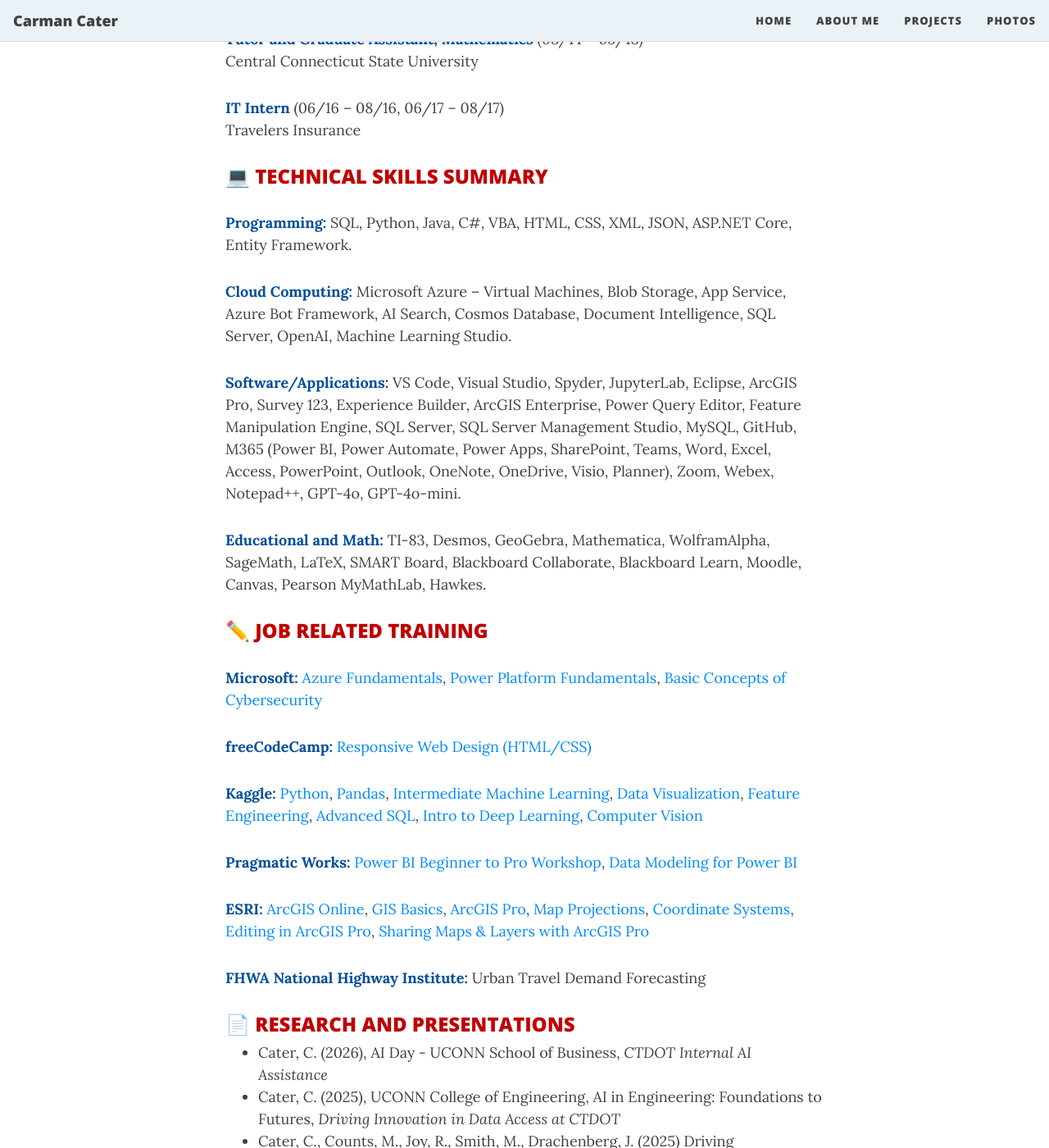
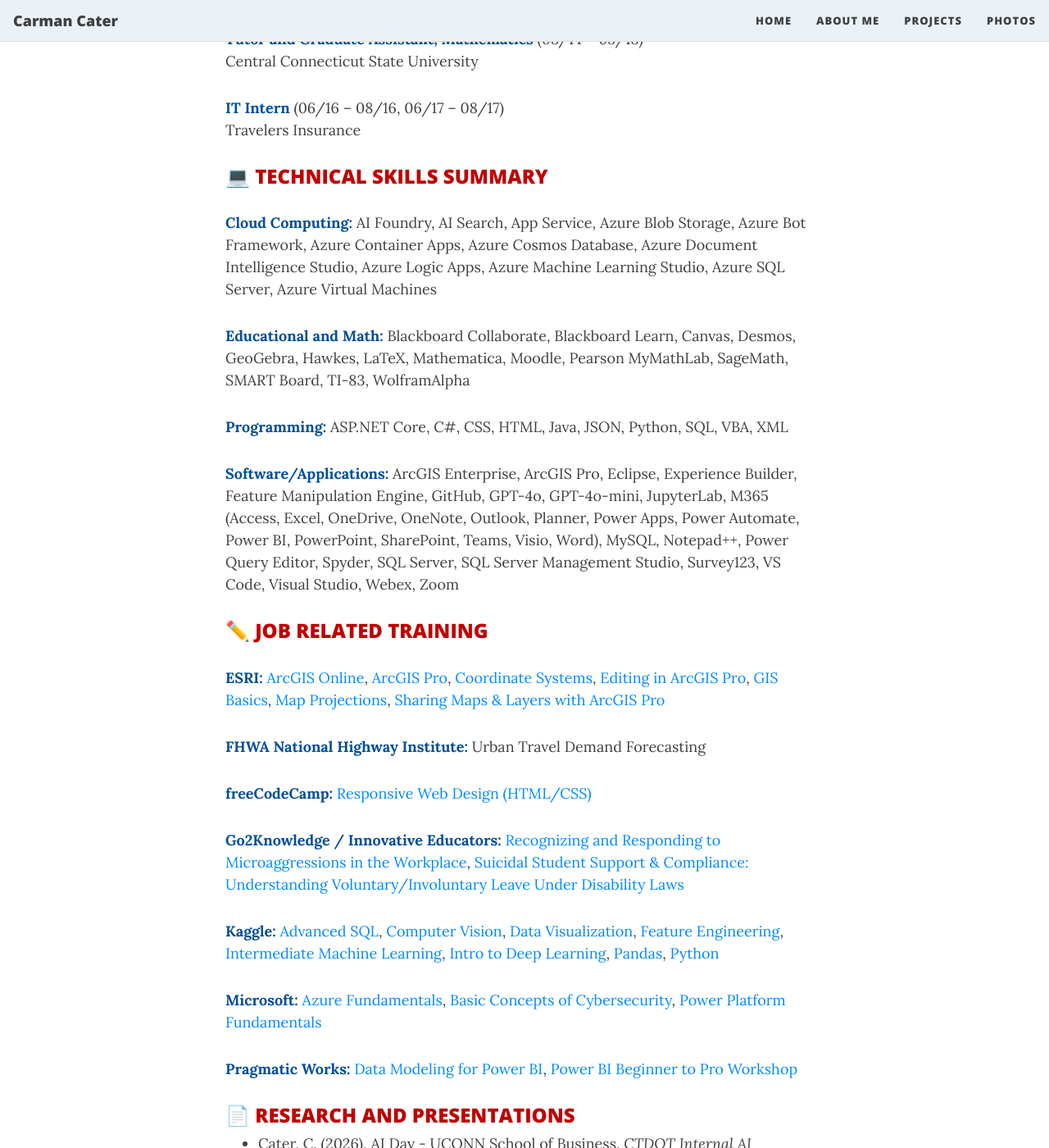
Before and after one commit to carmancater/carmancater.github.io, a Jekyll site: the page built from aboutme.md, in a window 1280 px wide and 1400 px high, scrolled down 1263 px. Shown: the whole window at 82% size. Built offline with Jekyll 4.4.1, drawn with Linux system fonts in a browser that asks for light colours; nearby versions of some CDN libraries; emoji names are drawn with the system emoji font.

Commit message:
Update aboutme.md

```diff
--- a/aboutme.md
+++ b/aboutme.md
@@ -48,27 +48,29 @@
 
 ### :computer: <span style="color: #C00000">TECHNICAL SKILLS SUMMARY</span>
 
-<span style="color: #004E9A">**Programming:**</span> SQL, Python, Java, C#, VBA, HTML, CSS, XML, JSON, ASP.NET Core, Entity Framework.
+<span style="color: #004E9A">**Cloud Computing:**</span> AI Foundry, AI Search, App Service, Azure Blob Storage, Azure Bot Framework, Azure Container Apps, Azure Cosmos Database, Azure Document Intelligence Studio, Azure Logic Apps, Azure Machine Learning Studio, Azure SQL Server, Azure Virtual Machines
 
-<span style="color: #004E9A">**Cloud Computing:**</span> Microsoft Azure – Virtual Machines, Blob Storage, App Service, Azure Bot Framework, AI Search, Cosmos Database, Document Intelligence, SQL Server, OpenAI, Machine Learning Studio.
+<span style="color: #004E9A">**Educational and Math:**</span> Blackboard Collaborate, Blackboard Learn, Canvas, Desmos, GeoGebra, Hawkes, LaTeX, Mathematica, Moodle, Pearson MyMathLab, SageMath, SMART Board, TI-83, WolframAlpha
 
-<span style="color: #004E9A">**Software/Applications:**</span> VS Code, Visual Studio, Spyder, JupyterLab, Eclipse, ArcGIS Pro, Survey 123, Experience Builder, ArcGIS Enterprise, Power Query Editor, Feature Manipulation Engine, SQL Server, SQL Server Management Studio, MySQL, GitHub, M365 (Power BI, Power Automate, Power Apps, SharePoint, Teams, Word, Excel, Access, PowerPoint, Outlook, OneNote, OneDrive, Visio, Planner), Zoom, Webex, Notepad++, GPT-4o, GPT-4o-mini.
+<span style="color: #004E9A">**Programming:**</span> ASP.NET Core, C#, CSS, HTML, Java, JSON, Python, SQL, VBA, XML
 
-<span style="color: #004E9A">**Educational and Math:**</span> TI-83, Desmos, GeoGebra, Mathematica, WolframAlpha, SageMath, LaTeX, SMART Board, Blackboard Collaborate, Blackboard Learn, Moodle, Canvas, Pearson MyMathLab, Hawkes.
+<span style="color: #004E9A">**Software/Applications:**</span> ArcGIS Enterprise, ArcGIS Pro, Eclipse, Experience Builder, Feature Manipulation Engine, GitHub, GPT-4o, GPT-4o-mini, JupyterLab, M365 (Access, Excel, OneDrive, OneNote, Outlook, Planner, Power Apps, Power Automate, Power BI, PowerPoint, SharePoint, Teams, Visio, Word), MySQL, Notepad++, Power Query Editor, Spyder, SQL Server, SQL Server Management Studio, Survey123, VS Code, Visual Studio, Webex, Zoom
 
 ### :pencil2: <span style="color: #C00000">JOB RELATED TRAINING</span>
 
-<span style="color: #004E9A">**Microsoft:**</span> [Azure Fundamentals](https://learn.microsoft.com/en-us/users/carmancater/transcript/dg8qqte0kn16o9j?tab=tab-learning-paths){:target="_blank"}, [Power Platform Fundamentals](https://learn.microsoft.com/en-us/users/carmancater/transcript/dg8qqte0kn16o9j?tab=tab-learning-paths){:target="_blank"}, [Basic Concepts of Cybersecurity](https://learn.microsoft.com/en-us/users/carmancater/transcript/dg8qqte0kn16o9j?tab=tab-learning-paths){:target="_blank"}
+<span style="color: #004E9A">**ESRI:**</span> [ArcGIS Online](https://www.esri.com/training/TrainingRecord/Certificate/niteoneuaf/63f397c9d7c0ad50296133a0/300){:target="_blank"}, [ArcGIS Pro](https://www.esri.com/training/TrainingRecord/Certificate/carman.cater_CTDOT/64cbf5a958ad78436f8e0ea5/240){:target="_blank"}, [Coordinate Systems](https://www.esri.com/training/TrainingRecord/Certificate/carman.cater_CTDOT/65b080cb498903513abf54e0/300){:target="_blank"}, [Editing in ArcGIS Pro](https://www.esri.com/training/TrainingRecord/Certificate/carman.cater_CTDOT/6608276001ad13002759e586/240){:target="_blank"}, [GIS Basics](https://www.esri.com/training/TrainingRecord/Certificate/carman.cater_CTDOT/64b6ac3a4a632523fe3afb64/240){:target="_blank"}, [Map Projections](https://www.esri.com/training/TrainingRecord/Certificate/carman.cater_CTDOT/654a81cbc2e70746bde1b7de/300){:target="_blank"}, [Sharing Maps & Layers with ArcGIS Pro](https://www.esri.com/training/TrainingRecord/Certificate/carman.cater_CTDOT/6611e0626e9a9a13a9f81e0a/240){:target="_blank"}
+
+<span style="color: #004E9A">**FHWA National Highway Institute:**</span> Urban Travel Demand Forecasting
 
 <span style="color: #004E9A">**freeCodeCamp:**</span> [Responsive Web Design (HTML/CSS)](https://www.freecodecamp.org/certification/niteoneuaf/responsive-web-design){:target="_blank"}
 
-<span style="color: #004E9A">**Kaggle:**</span> [Python](https://www.kaggle.com/learn/certification/ccater/python){:target="_blank"}, [Pandas](https://www.kaggle.com/learn/certification/ccater/pandas){:target="_blank"}, [Intermediate Machine Learning](https://www.kaggle.com/learn/certification/ccater/intermediate-machine-learning){:target="_blank"}, [Data Visualization](https://www.kaggle.com/learn/certification/ccater/data-visualization){:target="_blank"}, [Feature Engineering](https://www.kaggle.com/learn/certification/ccater/feature-engineering){:target="_blank"}, [Advanced SQL](https://www.kaggle.com/learn/certification/ccater/advanced-sql){:target="_blank"}, [Intro to Deep Learning](https://www.kaggle.com/learn/certification/ccater/intro-to-deep-learning){:target="_blank"}, [Computer Vision](https://www.kaggle.com/learn/certification/ccater/computer-vision){:target="_blank"}
+<span style="color: #004E9A">**Go2Knowledge / Innovative Educators:**</span> [Recognizing and Responding to Microaggressions in the Workplace](https://www.go2knowledge.org/c/s/Cq4GnVATNUi4yxjFdaZ7XwcYltXx-bVBm_73KifOX7RbN6XLn3lsbRcEEuLou_4O){:target="_blank"}, [Suicidal Student Support & Compliance: Understanding Voluntary/Involuntary Leave Under Disability Laws](https://www.go2knowledge.org/c/s/tCCWgIW9nQ09iD-43viMa_ZRQLfww_67qgOLq4imLh6FcRGApQORzn1xSpk8pbzJ){:target="_blank"}
 
-<span style="color: #004E9A">**Pragmatic Works:**</span> [Power BI Beginner to Pro Workshop](https://carmancater.github.io/assets/pdf/Power BI Beginner to Pro Workshop - Carman Cater.pdf){:target="_blank"}, [Data Modeling for Power BI](https://carmancater.github.io/assets/pdf/Data Modeling for Power BI Workshop - Carman Cater.pdf){:target="_blank"}
+<span style="color: #004E9A">**Kaggle:**</span> [Advanced SQL](https://www.kaggle.com/learn/certification/ccater/advanced-sql){:target="_blank"}, [Computer Vision](https://www.kaggle.com/learn/certification/ccater/computer-vision){:target="_blank"}, [Data Visualization](https://www.kaggle.com/learn/certification/ccater/data-visualization){:target="_blank"}, [Feature Engineering](https://www.kaggle.com/learn/certification/ccater/feature-engineering){:target="_blank"}, [Intermediate Machine Learning](https://www.kaggle.com/learn/certification/ccater/intermediate-machine-learning){:target="_blank"}, [Intro to Deep Learning](https://www.kaggle.com/learn/certification/ccater/intro-to-deep-learning){:target="_blank"}, [Pandas](https://www.kaggle.com/learn/certification/ccater/pandas){:target="_blank"}, [Python](https://www.kaggle.com/learn/certification/ccater/python){:target="_blank"}
 
-<span style="color: #004E9A">**ESRI:**</span> [ArcGIS Online](https://www.esri.com/training/TrainingRecord/Certificate/niteoneuaf/63f397c9d7c0ad50296133a0/300){:target="_blank"}, [GIS Basics](https://www.esri.com/training/TrainingRecord/Certificate/carman.cater_CTDOT/64b6ac3a4a632523fe3afb64/240){:target="_blank"}, [ArcGIS Pro](https://www.esri.com/training/TrainingRecord/Certificate/carman.cater_CTDOT/64cbf5a958ad78436f8e0ea5/240){:target="_blank"}, [Map Projections](https://www.esri.com/training/TrainingRecord/Certificate/carman.cater_CTDOT/654a81cbc2e70746bde1b7de/300){:target="_blank"}, [Coordinate Systems](https://www.esri.com/training/TrainingRecord/Certificate/carman.cater_CTDOT/65b080cb498903513abf54e0/300){:target="_blank"}, [Editing in ArcGIS Pro](https://www.esri.com/training/TrainingRecord/Certificate/carman.cater_CTDOT/6608276001ad13002759e586/240){:target="_blank"}, [Sharing Maps & Layers with ArcGIS Pro](https://www.esri.com/training/TrainingRecord/Certificate/carman.cater_CTDOT/6611e0626e9a9a13a9f81e0a/240){:target="_blank"}
+<span style="color: #004E9A">**Microsoft:**</span> [Azure Fundamentals](https://learn.microsoft.com/en-us/users/carmancater/transcript/dg8qqte0kn16o9j?tab=tab-learning-paths){:target="_blank"}, [Basic Concepts of Cybersecurity](https://learn.microsoft.com/en-us/users/carmancater/transcript/dg8qqte0kn16o9j?tab=tab-learning-paths){:target="_blank"}, [Power Platform Fundamentals](https://learn.microsoft.com/en-us/users/carmancater/transcript/dg8qqte0kn16o9j?tab=tab-learning-paths){:target="_blank"}
 
-<span style="color: #004E9A">**FHWA National Highway Institute:**</span> Urban Travel Demand Forecasting
+<span style="color: #004E9A">**Pragmatic Works:**</span> [Data Modeling for Power BI](https://carmancater.github.io/assets/pdf/Data Modeling for Power BI Workshop - Carman Cater.pdf){:target="_blank"}, [Power BI Beginner to Pro Workshop](https://carmancater.github.io/assets/pdf/Power BI Beginner to Pro Workshop - Carman Cater.pdf){:target="_blank"}
 
 ### :page_facing_up: <span style="color: #C00000">RESEARCH AND PRESENTATIONS</span>
 
```
